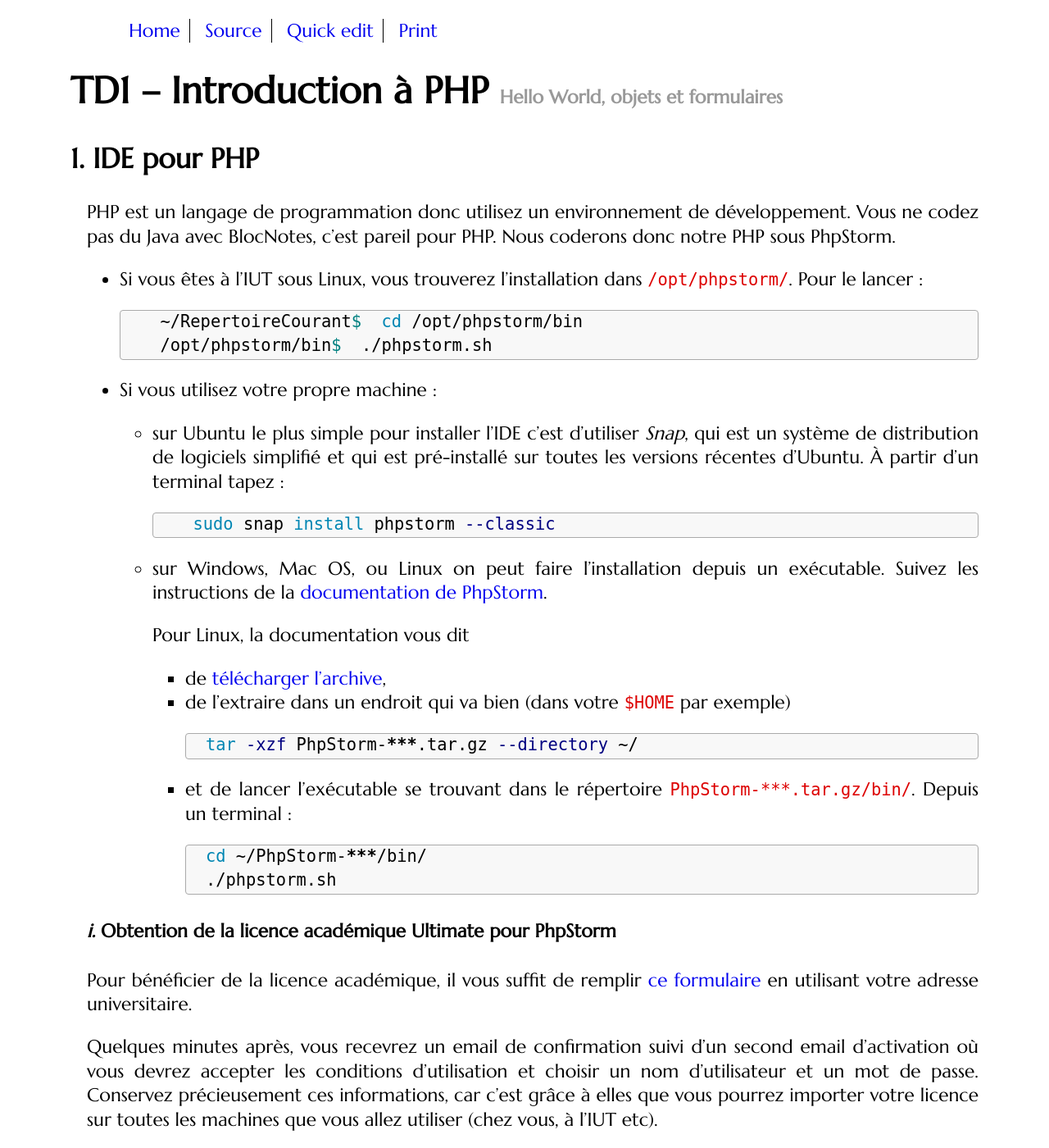
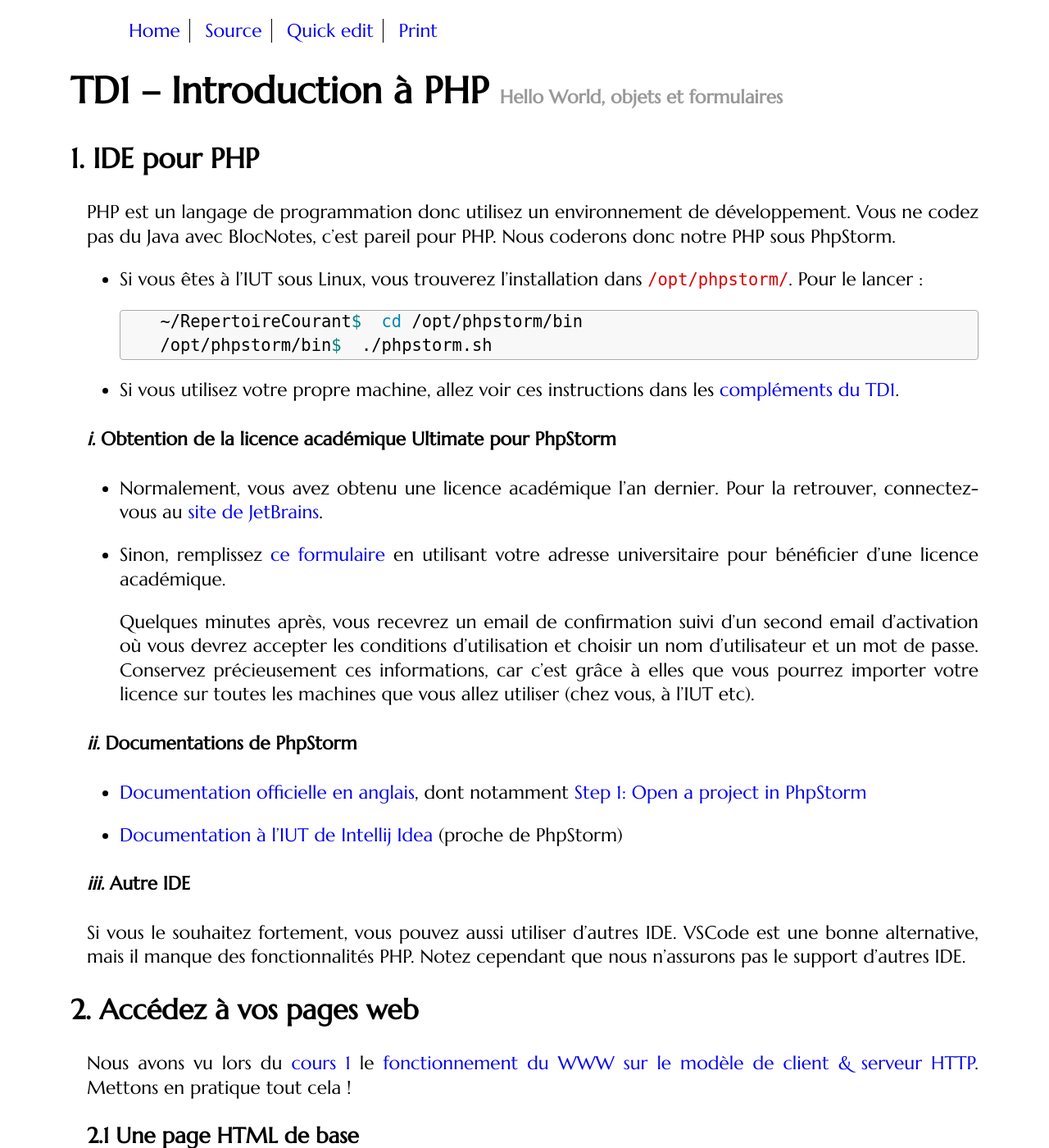
Before and after one commit to romainlebreton/R3.01-DeveloppementWeb, a Jekyll site: the page built from tutorials/tutorial1.md, in a window 1280 px wide and 1400 px high. Shown: the whole window at 82% size. Built offline with Jekyll 4.4.1, drawn with Linux system fonts in a browser that asks for light colours; some web fonts are replaced.

Commit message:
PhpStorm sur sa machine déplacé

````diff
--- a/tutorials/tutorial1.md
+++ b/tutorials/tutorial1.md
@@ -26,33 +26,16 @@ PHP. Nous coderons donc notre PHP sous PhpStorm.
     /opt/phpstorm/bin$  ./phpstorm.sh
     ```
 
-* Si vous utilisez votre propre machine :
-  * sur Ubuntu le plus simple pour installer l'IDE c'est d'utiliser _Snap_, qui est un système de distribution de logiciels simplifié et qui est pré-installé sur toutes les versions récentes d'Ubuntu. À partir d'un terminal tapez :
-
-      ```bash
-      sudo snap install phpstorm --classic
-      ```
-
-  * sur Windows, Mac OS, ou Linux on peut faire l'installation depuis un exécutable. Suivez les instructions de la
-    [documentation de PhpStorm](https://www.jetbrains.com/help/phpstorm/installation-guide.html#standalone).
-
-    Pour Linux, la documentation vous dit
-    * de [télécharger l'archive](https://www.jetbrains.com/phpstorm/download/),
-    * de l'extraire dans un endroit qui va bien (dans votre `$HOME` par exemple)
-      ```bash
-      tar -xzf PhpStorm-***.tar.gz --directory ~/
-      ```
-    * et de lancer l'exécutable se trouvant dans le répertoire `PhpStorm-***.tar.gz/bin/`. Depuis un terminal :
-      ```bash
-      cd ~/PhpStorm-***/bin/
-      ./phpstorm.sh
-      ```
+* Si vous utilisez votre propre machine, allez voir ces instructions dans les [compléments du TD1]({{site.baseurl}}/assets/tut1-complement.html#installer-phpstorm-sur-sa-machine).
 
 #### Obtention de la licence académique Ultimate pour PhpStorm
 
-Pour bénéficier de la licence académique, il vous suffit de remplir [ce formulaire](https://www.jetbrains.com/shop/eform/students) en utilisant votre adresse universitaire.
+* Normalement, vous avez obtenu une licence académique l'an dernier. Pour la retrouver,
+connectez-vous au [site de JetBrains](https://account.jetbrains.com/licenses).
 
-Quelques minutes après, vous recevrez un email de confirmation suivi d'un second email d'activation où vous devrez accepter les conditions d'utilisation et choisir un nom d'utilisateur et un mot de passe. Conservez précieusement ces informations, car c'est grâce à elles que vous pourrez importer votre licence sur toutes les machines que vous allez utiliser (chez vous, à l'IUT etc).
+* Sinon, remplissez [ce formulaire](https://www.jetbrains.com/shop/eform/students) en utilisant votre adresse universitaire pour bénéficier d'une licence académique.
+
+  Quelques minutes après, vous recevrez un email de confirmation suivi d'un second email d'activation où vous devrez accepter les conditions d'utilisation et choisir un nom d'utilisateur et un mot de passe. Conservez précieusement ces informations, car c'est grâce à elles que vous pourrez importer votre licence sur toutes les machines que vous allez utiliser (chez vous, à l'IUT etc).
 
 <!-- #### Fonctionnalités utiles
 
````
Also changed, not shown: assets/tut1-complement.md (+24 -0 lines).
